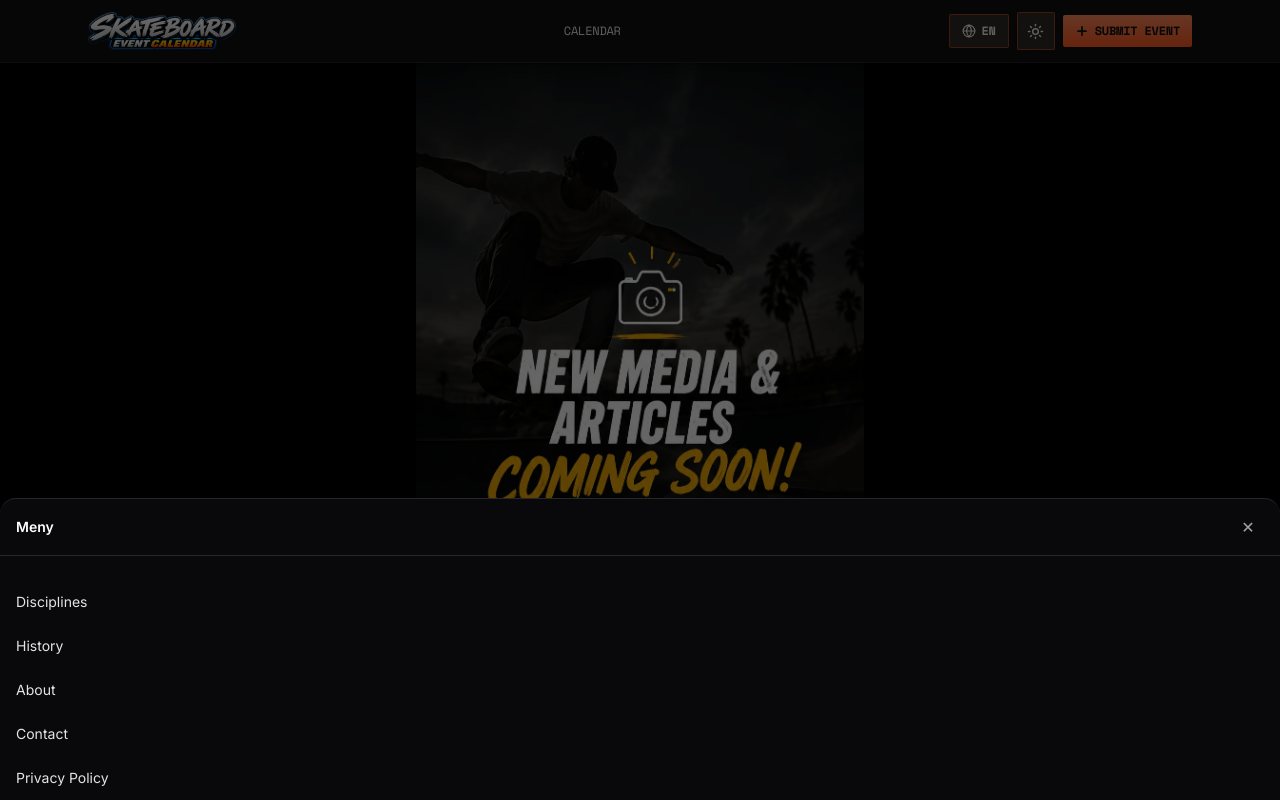
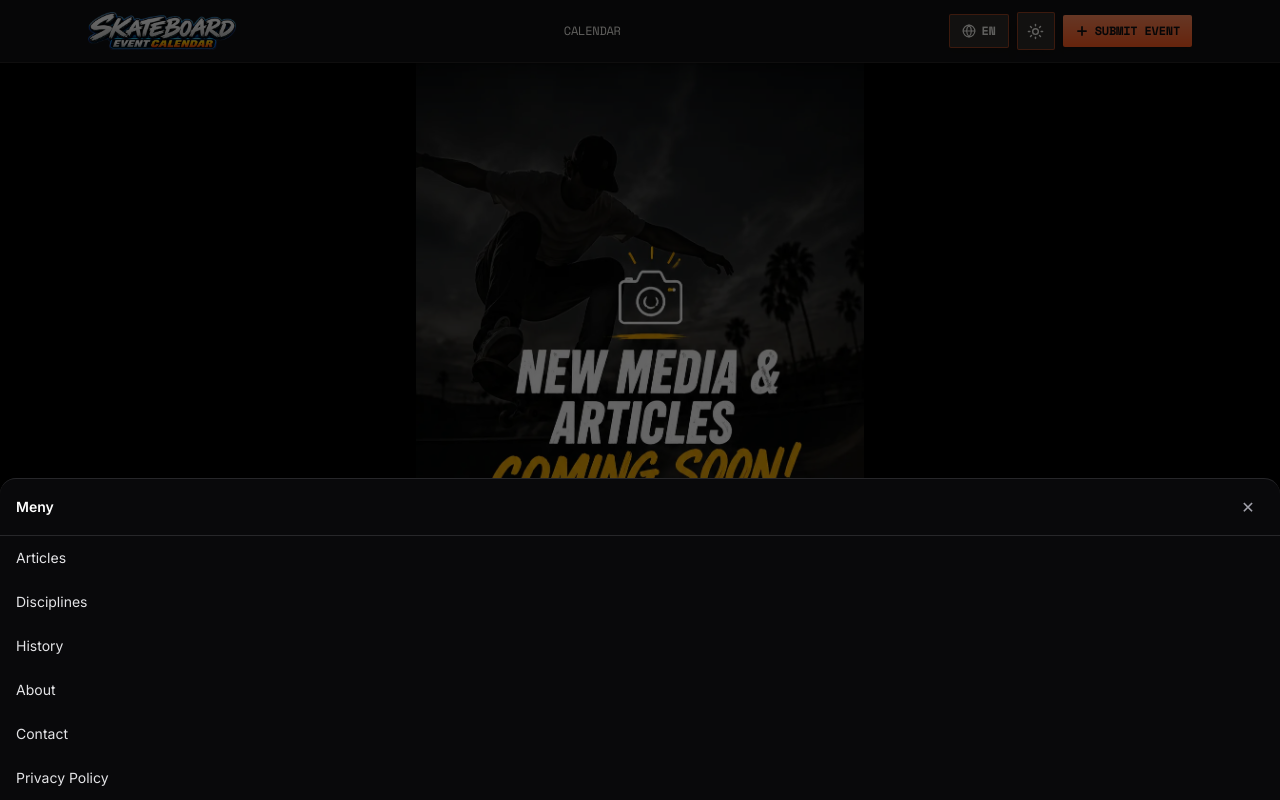
Before and after one commit to martinbjk/SkateboardCalender, a Next.js app: page /en/articles in a window 1280 px wide. Both pictures are taken after a click on the button 960 px from the left and 776 px from the top of the page. Shown: the top 800 px of the page. Built offline with nearby package versions, Linux system fonts and the light colour scheme.

Commit message:
Update BottomNav to conditionally render translation

```diff
--- a/src/components/nav/BottomNav.tsx
+++ b/src/components/nav/BottomNav.tsx
@@ -103,7 +103,7 @@ export default function BottomNav() {
                       onClick={() => setSheetOpen(false)}
                       className="block px-4 py-3 text-sm text-zinc-200 transition-colors hover:bg-zinc-800 hover:text-white"
                     >
-                      {t(item.translationKey)}
+                      {item.translationKey ? t(item.translationKey) : item.label}
                     </Link>
                   </li>
                 ))}
```
